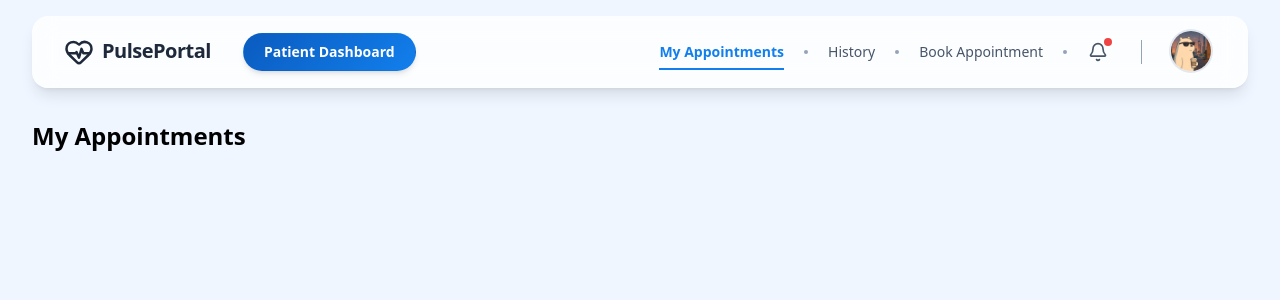
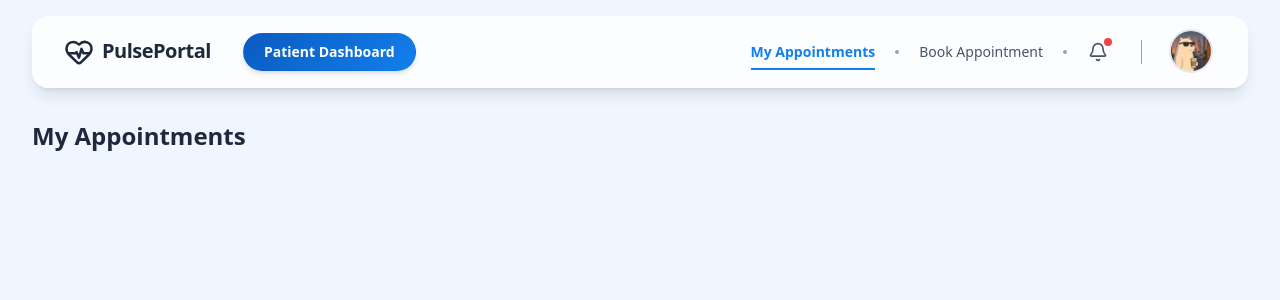
Before and after one commit to ArKooSaHaa/PulsePortal, a React (Vite) app in the folder client/: page /patient/appointments in a window 1280 px wide. Shown: the top 300 px of the page. Built offline with nearby package versions, Linux system fonts and the light colour scheme.

Commit message:
Fix routing and proper components rendering.

```diff
--- a/client/src/App.jsx
+++ b/client/src/App.jsx
@@ -1,10 +1,13 @@
 import { BrowserRouter, Routes, Route, Outlet } from "react-router-dom";
+import Navbar from "./components/Navbar";
 import AuthPage from "./pages/AuthPage";
-import Navbar from "./components/Navbar";
-import { roleRoutes } from "./config/roleRoutes";
 import HomePage from "./pages/HomePage";
 
-// Layout wraps navbar + child component
+// Patient pages
+import PatientDashboard from "./pages/patient/PatientDashboard";
+import PatientAppointments from "./pages/patient/PatientAppointments";
+import BookAppointment from "./pages/patient/BookAppointment";
+
 function RoleLayout() {
     return (
         <>
@@ -19,20 +22,20 @@ function App() {
         <BrowserRouter>
             <Routes>
                 <Route path="/" element={<HomePage />} />
+                <Route path="/auth" element={<AuthPage />} />
 
-                <Route path="/:role" element={<RoleLayout />}>
-                    {Object.entries(roleRoutes).map(([role, routes]) =>
-                        routes.map((route) => (
-                            <Route
-                                key={`${role}-${route.path}`}
-                                path={route.path}
-                                element={route.element}
-                            />
-                        )),
-                    )}
+                {/* Patient Pages */}
+                <Route path="/patient/*" element={<RoleLayout />}>
+                    <Route index element={<PatientDashboard />} />
+                    <Route
+                        path="appointments"
+                        element={<PatientAppointments />}
+                    />
+                    <Route
+                        path="book-appointment"
+                        element={<BookAppointment />}
+                    />
                 </Route>
-
-                <Route path="/auth" element={<AuthPage />} />
             </Routes>
         </BrowserRouter>
     );
--- a/client/src/components/Navbar.jsx
+++ b/client/src/components/Navbar.jsx
@@ -1,5 +1,5 @@
 import React, { useState, useEffect, useRef } from "react";
-import { Link, useLocation, useParams } from "react-router-dom";
+import { Link, useLocation } from "react-router-dom";
 import { motion, AnimatePresence } from "framer-motion";
 import { HeartPulse, LogOut, User, Menu, X, Bell } from "lucide-react";
 import demoImage from "../assets/demo.jpg";
@@ -7,12 +7,10 @@ import demoImage from "../assets/demo.jpg";
 const NAV_LINKS = {
     patient: [
         { name: "My Appointments", path: "appointments" },
-        { name: "History", path: "history" },
         { name: "Book Appointment", path: "book-appointment" },
     ],
     doctor: [
         { name: "Appointments", path: "doc-appointments" },
-        { name: "Patients", path: "doc-patients" },
     ],
     admin: [
         // { name: "Manage Doctors", path: "manage-doctors" }
@@ -56,8 +54,9 @@ function NavLink({ to, children, isActive }) {
 }
 
 export default function Navbar() {
-    const { role } = useParams();
     const location = useLocation();
+    // Derive role from the first URL segment: /patient/... → "patient"
+    const role = location.pathname.split("/")[1] || "";
     const [isProfileOpen, setIsProfileOpen] = useState(false);
     const [isMobileMenuOpen, setIsMobileMenuOpen] = useState(false);
     const [isNotifOpen, setIsNotifOpen] = useState(false);
@@ -79,7 +78,10 @@ export default function Navbar() {
             if (notifRef.current && !notifRef.current.contains(event.target)) {
                 setIsNotifOpen(false);
             }
-            if (mobileMenuRef.current && !mobileMenuRef.current.contains(event.target)) {
+            if (
+                mobileMenuRef.current &&
+                !mobileMenuRef.current.contains(event.target)
+            ) {
                 setIsMobileMenuOpen(false);
             }
         }
@@ -93,7 +95,6 @@ export default function Navbar() {
         <header className="sticky top-0 z-50 w-full">
             <nav className="mx-auto px-4 sm:px-6 lg:px-8">
                 <div className="flex py-2.5 items-center justify-between rounded-2xl border-b border-white/20 bg-white/80 px-8 shadow-lg backdrop-blur-md transition-all mt-4">
-
                     {/* Logo + Dashboard Button Section */}
                     <div className="flex items-center gap-3">
                         <Link to="/" className="flex items-center gap-2">
@@ -124,7 +125,7 @@ export default function Navbar() {
                             {links.map((link, index) => (
                                 <React.Fragment key={link.path}>
                                     <NavLink
-                                        to={link.path}
+                                        to={`/${role}/${link.path}`}
                                         isActive={
                                             location.pathname ===
                                             `/${role}/${link.path}`
@@ -260,7 +261,9 @@ export default function Navbar() {
                             {/* Mobile Menu Button */}
                             <motion.button
                                 className="lg:hidden p-1 text-slate-600 hover:text-[#127fec] transition-colors"
-                                onClick={() => setIsMobileMenuOpen(!isMobileMenuOpen)}
+                                onClick={() =>
+                                    setIsMobileMenuOpen(!isMobileMenuOpen)
+                                }
                                 ref={mobileMenuRef}
                             >
                                 {isMobileMenuOpen ? (
@@ -361,7 +364,7 @@ export default function Navbar() {
                                 {links.map((link) => (
                                     <Link
                                         key={link.path}
-                                        to={link.path}
+                                        to={`/${role}/${link.path}`}
                                         onClick={() =>
                                             setIsMobileMenuOpen(false)
                                         }
@@ -383,7 +386,10 @@ export default function Navbar() {
                                 >
                                     <button
                                         className="w-full px-4 py-2 rounded-xl text-sm font-bold text-white shadow-md transition-all active:scale-95"
-                                        style={{ background: "linear-gradient(135deg, #0a5bbf, #127fec)" }}
+                                        style={{
+                                            background:
+                                                "linear-gradient(135deg, #0a5bbf, #127fec)",
+                                        }}
                                     >
                                         {role.charAt(0).toUpperCase() +
                                             role.slice(1)}{" "}
--- a/client/src/config/roleRoutes.jsx
+++ /dev/null
@@ -1,65 +0,0 @@
-// Placeholder pages - replace with actual components later
-// import PatientAppointments from "../pages/patient/PatientAppointments";
-// import PatientHistory from "../pages/patient/PatientHistory";
-// import BookAppointment from "../pages/patient/BookAppointment";
-// import DoctorAppointments from "../pages/doctor/DoctorAppointments";
-// import DoctorPatients from "../pages/doctor/DoctorPatients";
-// import AdminDashboard from "../pages/admin/AdminDashboard";
-// Will import all the dashboards here
-
-export const roleRoutes = {
-    patient: [
-        {
-            path: "appointments",
-            element: (
-                <div className="p-8">
-                    <h1 className="text-2xl font-bold">My Appointments</h1>
-                </div>
-            ),
-        },
-        {
-            path: "history",
-            element: (
-                <div className="p-8">
-                    <h1 className="text-2xl font-bold">History</h1>
-                </div>
-            ),
-        },
-        {
-            path: "book-appointment",
-            element: (
-                <div className="p-8">
-                    <h1 className="text-2xl font-bold">Book Appointment</h1>
-                </div>
-            ),
-        },
-    ],
-    doctor: [
-        {
-            path: "doc-appointments",
-            element: (
-                <div className="p-8">
-                    <h1 className="text-2xl font-bold">Doctor Appointments</h1>
-                </div>
-            ),
-        },
-        {
-            path: "doc-patients",
-            element: (
-                <div className="p-8">
-                    <h1 className="text-2xl font-bold">Patients</h1>
-                </div>
-            ),
-        },
-    ],
-    admin: [
-        // {
-        //     path: "admin-dashboard",
-        //     element: (
-        //         <div className="p-8">
-        //             <h1 className="text-2xl font-bold">Admin Dashboard</h1>
-        //         </div>
-        //     ),
-        // },
-    ],
-};
--- /dev/null
+++ b/client/src/pages/patient/BookAppointment.jsx
@@ -0,0 +1,9 @@
+export default function BookAppointment() {
+    return (
+        <div className="p-8">
+            <h1 className="text-2xl font-bold text-slate-800">
+                Book Appointment
+            </h1>
+        </div>
+    );
+}
--- /dev/null
+++ b/client/src/pages/patient/PatientAppointments.jsx
@@ -0,0 +1,9 @@
+export default function PatientAppointments() {
+    return (
+        <div className="p-8">
+            <h1 className="text-2xl font-bold text-slate-800">
+                My Appointments
+            </h1>
+        </div>
+    );
+}
--- /dev/null
+++ b/client/src/pages/patient/PatientDashboard.jsx
@@ -0,0 +1,9 @@
+export default function PatientDashboard() {
+    return (
+        <div className="p-8">
+            <h1 className="text-2xl font-bold text-slate-800">
+                Patient Dashboard
+            </h1>
+        </div>
+    );
+}
--- /dev/null
+++ b/client/src/routes/adminRoutes.jsx
@@ -0,0 +1,3 @@
+import AdminDashboard from "../pages/admin/AdminDashboard";
+
+export const adminRoutes = [{ index: true, element: <AdminDashboard /> }];
--- /dev/null
+++ b/client/src/routes/doctorRoutes.jsx
@@ -0,0 +1,3 @@
+import DoctorDashboard from "../pages/doctor/DoctorDashboard";
+
+export const doctorRoutes = [{ index: true, element: <DoctorDashboard /> }];
--- /dev/null
+++ b/client/src/routes/patientRoutes.jsx
@@ -0,0 +1,9 @@
+import PatientDashboard from "../pages/patient/PatientDashboard";
+import PatientAppointments from "../pages/patient/PatientAppointments";
+import BookAppointment from "../pages/patient/BookAppointment";
+
+export const patientRoutes = [
+    { index: true, element: <PatientDashboard /> },
+    { path: "appointments", element: <PatientAppointments /> },
+    { path: "book-appointment", element: <BookAppointment /> },
+];
```
